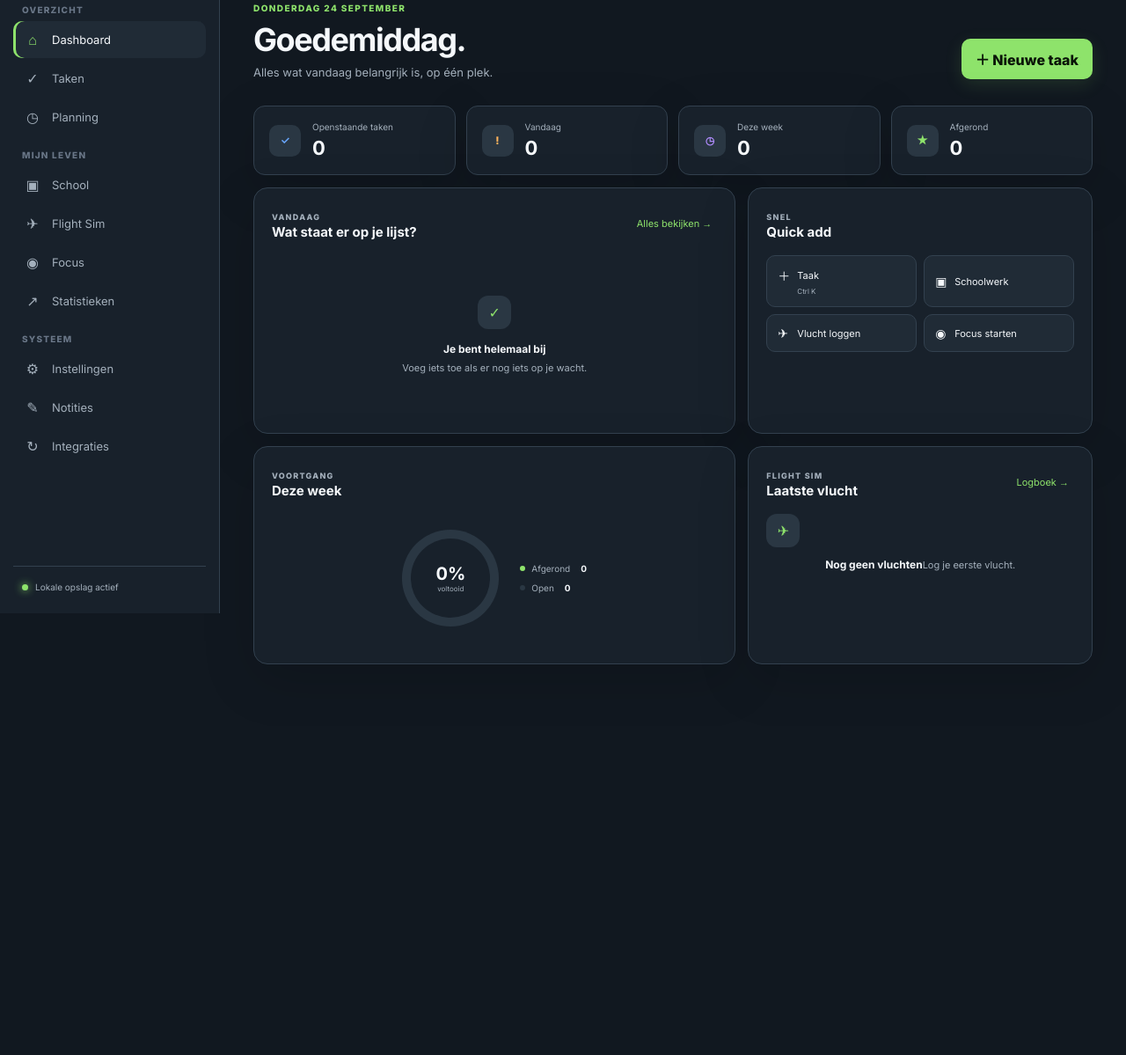
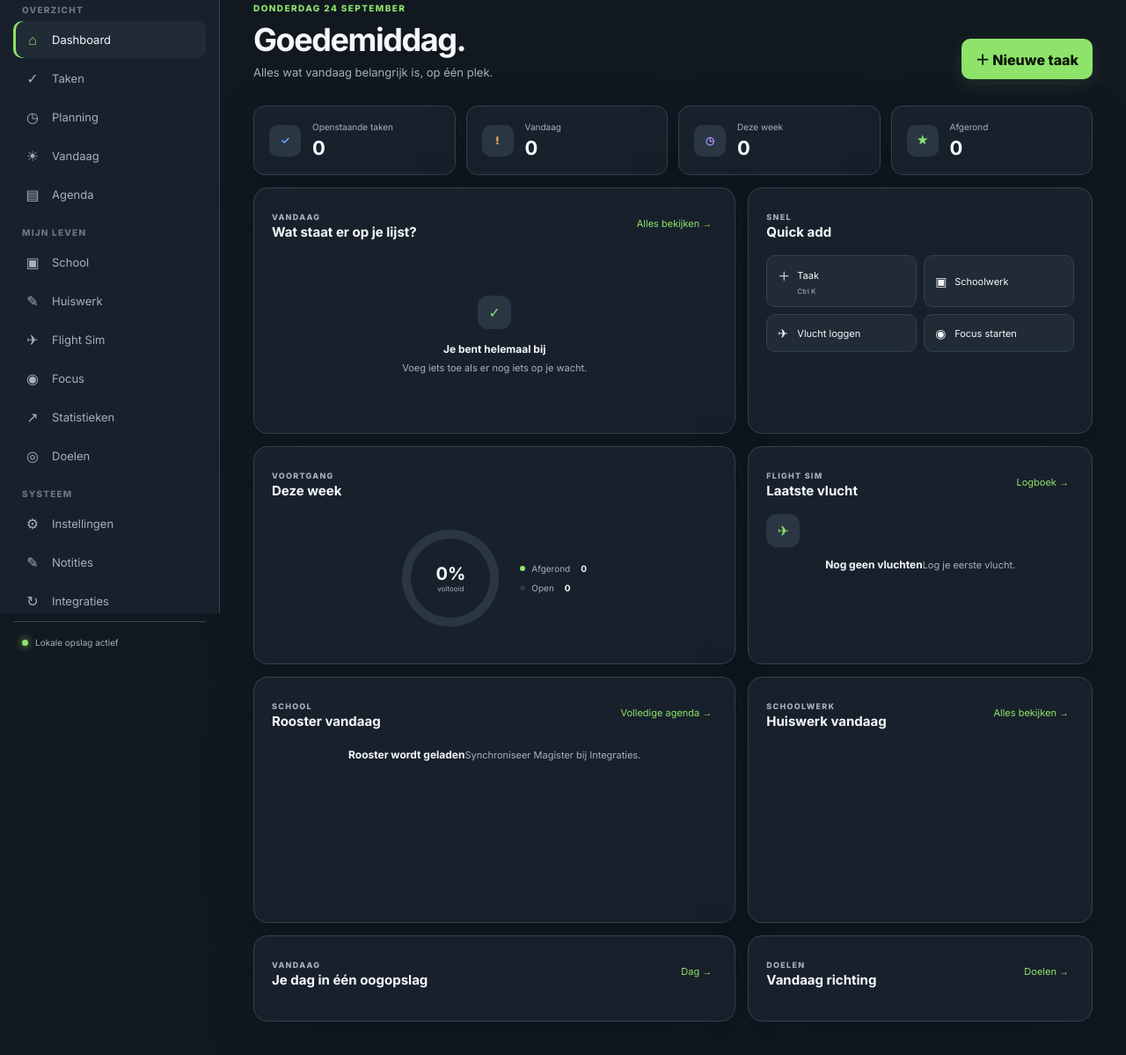
Before and after one commit to echoairgroup/My-Life-Dashboard, a plain HTML site: page index.html in a window 1280 px wide. Shown: the part 103-1302 px from the top of the page at 88% size. Before the commit the page ends 928 px from the top, so only its background shows below. Drawn offline with Linux system fonts and the light colour scheme.

Commit message:
Expand dashboard with today schedule and homework

```diff
--- a/index.html
+++ b/index.html
@@ -18,11 +18,15 @@
 <button class="nav-item active" data-view="dashboard"><span>⌂</span>Dashboard</button>
 <button class="nav-item" data-view="tasks"><span>✓</span>Taken</button>
 <button class="nav-item" data-view="planning"><span>◷</span>Planning</button>
+<button class="nav-item" data-view="today"><span>☀</span>Vandaag</button>
+<button class="nav-item" data-view="agenda"><span>▤</span>Agenda</button>
 <p class="nav-label">Mijn leven</p>
 <button class="nav-item" data-view="school"><span>▣</span>School</button>
+<button class="nav-item" data-view="homework"><span>✎</span>Huiswerk</button>
 <button class="nav-item" data-view="flights"><span>✈</span>Flight Sim</button>
 <button class="nav-item" data-view="focus"><span>◉</span>Focus</button>
 <button class="nav-item" data-view="stats"><span>↗</span>Statistieken</button>
+<button class="nav-item" data-view="goals"><span>◎</span>Doelen</button>
 <p class="nav-label">Systeem</p><button class="nav-item" data-view="settings"><span>⚙</span>Instellingen</button>
 </nav><div class="sidebar-bottom"><div class="storage-dot"></div><span>Lokale opslag actief</span></div>
 </aside>
@@ -33,7 +37,12 @@
 <div class="dashboard-grid"><article class="panel large"><div class="panel-head"><div><span class="panel-kicker">Vandaag</span><h2>Wat staat er op je lijst?</h2></div><button class="text-btn" data-goto="tasks">Alles bekijken →</button></div><div id="todayList" class="task-list empty-state"><div class="empty-icon">✓</div><strong>Nog niets gepland</strong><span>Voeg een taak toe en je bent vertrokken.</span></div></article>
 <article class="panel"><div class="panel-head"><div><span class="panel-kicker">Snel</span><h2>Quick add</h2></div></div><div class="quick-actions"><button data-action="task">＋ <span>Taak</span><small>Ctrl K</small></button><button data-action="school">▣ <span>Schoolwerk</span></button><button data-action="flight">✈ <span>Vlucht loggen</span></button><button data-action="focus">◉ <span>Focus starten</span></button></div></article>
 <article class="panel"><div class="panel-head"><div><span class="panel-kicker">Voortgang</span><h2>Deze week</h2></div></div><div class="progress-wrap"><div class="progress-ring" id="weekRing"><strong id="weekPct">0%</strong><span>voltooid</span></div><div class="legend"><div><i></i>Afgerond <b id="legendDone">0</b></div><div><i></i>Open <b id="legendOpen">0</b></div></div></div></article>
-<article class="panel"><div class="panel-head"><div><span class="panel-kicker">Flight Sim</span><h2>Laatste vlucht</h2></div><button class="text-btn" data-goto="flights">Logboek →</button></div><div id="lastFlight" class="flight-preview empty-state small"><div class="empty-icon">✈</div><strong>Nog geen vluchten</strong><span>Log je eerste vlucht.</span></div></article></div></section>
+<article class="panel"><div class="panel-head"><div><span class="panel-kicker">Flight Sim</span><h2>Laatste vlucht</h2></div><button class="text-btn" data-goto="flights">Logboek →</button></div><div id="lastFlight" class="flight-preview empty-state small"><div class="empty-icon">✈</div><strong>Nog geen vluchten</strong><span>Log je eerste vlucht.</span></div></article>
+<article class="panel large dashboard-schedule"><div class="panel-head"><div><span class="panel-kicker">SCHOOL</span><h2>Rooster vandaag</h2></div><button class="text-btn" data-goto="agenda">Volledige agenda →</button></div><div id="dashboardSchedule" class="schedule-list"><div class="empty-state"><strong>Rooster wordt geladen</strong><span>Synchroniseer Magister bij Integraties.</span></div></div></article>
+<article class="panel large dashboard-homework"><div class="panel-head"><div><span class="panel-kicker">SCHOOLWERK</span><h2>Huiswerk vandaag</h2></div><button class="text-btn" data-goto="homework">Alles bekijken →</button></div><div id="dashboardHomework" class="task-list"></div></article>
+<article class="panel"><div class="panel-head"><div><span class="panel-kicker">VANDAAG</span><h2>Je dag in één oogopslag</h2></div><button class="text-btn" data-goto="today">Dag →</button></div><div id="dashboardDaySummary" class="day-summary"></div></article>
+<article class="panel"><div class="panel-head"><div><span class="panel-kicker">DOELEN</span><h2>Vandaag richting</h2></div><button class="text-btn" data-goto="goals">Doelen →</button></div><div id="dashboardGoals" class="goal-mini"></div></article>
+</div></section>
 <section class="view" id="view-tasks"><div class="page-head"><div><p class="eyebrow">ORGANISEREN</p><h1>Taken</h1><p>Alles wat je niet uit je hoofd wilt hoeven onthouden.</p></div><button class="primary-btn" id="taskAdd2">＋ Nieuwe taak</button></div><div class="toolbar"><input id="taskSearch" class="search" placeholder="⌕  Zoek in taken..."><select id="taskFilter"><option value="all">Alle taken</option><option value="open">Open</option><option value="done">Afgerond</option><option value="today">Vandaag</option></select><select id="taskPriority"><option value="all">Alle prioriteiten</option><option value="high">Hoog</option><option value="medium">Gemiddeld</option><option value="low">Laag</option></select></div><div id="allTasks" class="full-list"></div></section>
 <section class="view" id="view-planning"><div class="page-head"><div><p class="eyebrow">OVERZICHT</p><h1>Planning</h1><p>Plan je dagen zonder dat het een tweede baan wordt.</p></div><button class="primary-btn" id="planAdd">＋ Nieuwe taak</button></div><div class="calendar-head"><button class="icon-btn" id="prevMonth">‹</button><h2 id="monthTitle"></h2><button class="icon-btn" id="nextMonth">›</button></div><div id="calendar" class="calendar"></div></section>
 <section class="view" id="view-school"><div class="page-head"><div><p class="eyebrow">SCHOOL HUB</p><h1>School</h1><p>Deadlines, vakken en huiswerk bij elkaar.</p></div><button class="primary-btn" id="schoolAdd">＋ Schoolwerk</button></div><div class="school-grid"><article class="panel"><div class="panel-head"><div><span class="panel-kicker">Vakken</span><h2>Mijn vakken</h2></div></div><div id="subjects" class="subject-list"></div><button class="ghost-btn full" id="addSubject">＋ Vak toevoegen</button></article><article class="panel large"><div class="panel-head"><div><span class="panel-kicker">Deadlines</span><h2>Schoolwerk</h2></div><span class="badge" id="schoolCount">0 open</span></div><div id="schoolTasks" class="task-list"></div></article></div></section>
```
